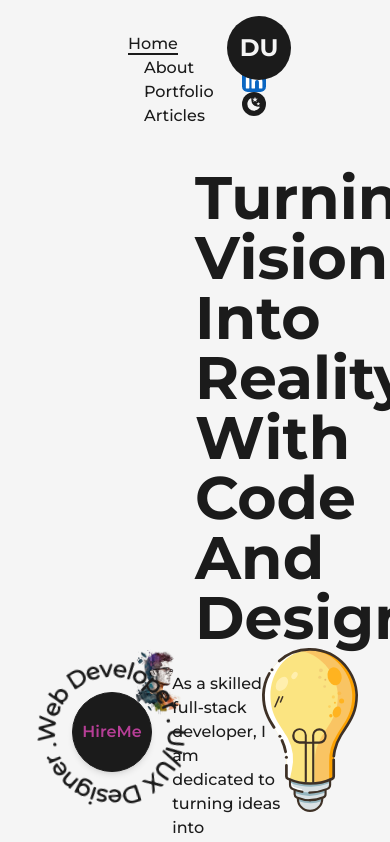
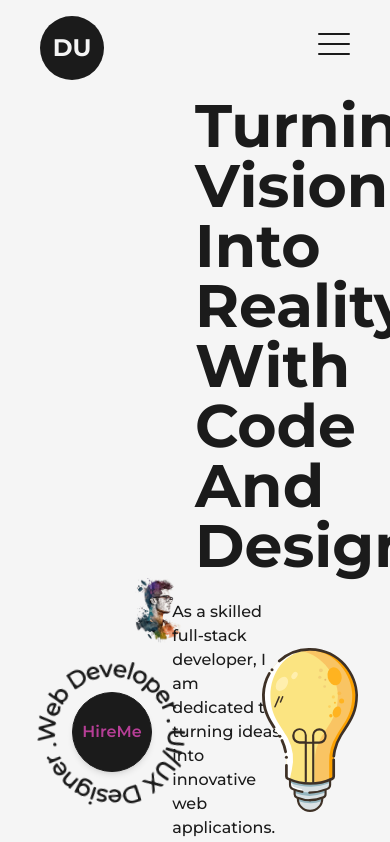
Before and after one commit to Dudi1896/dev-portfolio-nextjs, a Next.js app: page / in a window 390 px wide. Shown: the top 842 px of the page. Built offline with nearby package versions, Linux system fonts and the light colour scheme.

Commit message:
Navbar complete

```diff
--- a/src/components/NavBar.js
+++ b/src/components/NavBar.js
@@ -1,47 +1,120 @@
-import React from 'react';
+import React, { useState } from 'react';
 import { Logo } from './Logo';
-import {
-  GithubIcon,
-  LinkedInIcon,
-  MoonIcon,
-  SunIcon,
-} from './Icons';
+import { GithubIcon, LinkedInIcon, MoonIcon, SunIcon } from './Icons';
 import { motion } from 'framer-motion';
 import { CustomLink } from './CustomLink';
 import useThemeSwitcher from './Hooks/useThemeSwitcher';
+import { useRouter } from 'next/router';
+
+const MobileLink = ({ href, title, className = '', toggle }) => {
+  const router = useRouter();
+
+  const handleClick = () => {
+    toggle();
+    router.push(href)
+  }
+
+  return (
+    <button href={href} className={`${className} relative group my-4`}  onClick={handleClick}>
+      {title}
+      <span
+        className={`h-[2px] inline-block bg-colors-dark
+      absolute left-0 -bottom-0.5 group-hover:w-full transition-[width] ease duration-300
+      ${router.asPath === href ? 'w-full' : 'w-0'}
+      dark:bg-colors-light dark:text-colors-light`}
+      >
+        &nbsp;
+      </span>
+    </button>
+  );
+};
 
 export const NavBar = () => {
   const [mode, setMode] = useThemeSwitcher();
+  const [isOpen, setIsOpen] = useState(false);
+
+  const handleClick = () => {
+    setIsOpen(!isOpen);
+  };
 
   return (
-    <header className='w-full px-32 py-8 font-medium flex items-center justify-between
-    text-colors-dark dark:text-colors-light'
+    <header
+      className='w-full px-32 py-2 font-medium flex items-center justify-between
+    text-colors-dark dark:text-colors-light relative lg:px-10'
     >
-      <nav>
-        <CustomLink
-          href='/'
-          title='Home'
-          className='mr-4'
-        />
-        <CustomLink
-          href='/about'
-          title='About'
-          className='mx-4'
-        />
-        <CustomLink
-          href='/portfolio'
-          title='Portfolio'
-          className='mx-4'
-        />
-        <CustomLink
-          href='/articles'
-          title='Articles'
-          className='ml-4'
-        />
+
+      <Logo />
+
+
+    {isOpen ?
+
+    <motion.div
+     initial={{scale:0, opacity:0, x: '-50%', y:'-50%'}}
+     animate={{scale:1, opacity: 1}}
+     className=' min-w-[70vw] hidden lg:flex flex-col z-30 items-center justify-between fixed top-1/2 left-1/2 -translate-x-1/2 -translate-y-1/2
+    bg-colors-dark/90 dark:bg-colors-light/75 text-colors-light dark:text-colors-dark rounded-lg backdrop-blur-md py-20'>
+    <nav className='flex items-center flex-col justify-center'>
+        <MobileLink href='/' title='Home' className='' toggle={handleClick} />
+        <MobileLink href='/about' title='About' className='' toggle={handleClick} />
+        <MobileLink href='/portfolio' title='Portfolio' className='' toggle={handleClick} />
+        <MobileLink href='/articles' title='Articles' className='' toggle={handleClick} />
       </nav>
 
-      <nav className='flex items-center justify-center flex-wrap space-x-3'>
+      <nav className=' flex items-center justify-center space-x-3 mt-4'>
+      <motion.a
+        href='https://github.com'
+        target={'_blank'}
+        className='w-6'
+        whileHover={{ y: -2 }}
+        whileTap={{ scale: 0.9 }}
+      >
+        <GithubIcon className='fill-colors-light dark:fill-colors-dark' />
+      </motion.a>
 
+      <motion.a
+        href='https://linkedin.com'
+        target={'_blank'}
+        className='w-6'
+        whileHover={{ y: -2 }}
+        whileTap={{ scale: 0.9 }}
+      >
+        <LinkedInIcon />
+      </motion.a>
+
+      <button
+        onClick={() => setMode(mode === 'light' ? 'dark' : 'light')}
+        className={`ml-3 flex items-center justify-center rounded-full p-1
+        ${
+          mode === 'light'
+            ? 'bg-colors-dark text-colors-light'
+            : 'bg-colors-light text-colors-dark'
+        }
+        `}
+      >
+        {mode === 'dark' ? (
+          <SunIcon className={'fill-colors-dark'} />
+        ) : (
+          <MoonIcon className={'fill-colors-dark'} />
+        )}
+      </button>
+    </nav>
+    </motion.div>
+
+    :
+
+    null}
+
+
+
+      <div className=' space-x-5 flex justify-between items-center lg:hidden '>
+        <nav>
+          <CustomLink href='/' title='Home' className='mr-4'/>
+          <CustomLink href='/about' title='About' className='mx-4'/>
+          <CustomLink href='/portfolio' title='Portfolio' className='mx-4'/>
+          <CustomLink href='/articles' title='Articles' className='ml-4'/>
+        </nav>
+
+        <nav className=' flex items-center justify-center space-x-3 '>
         <motion.a
           href='https://github.com'
           target={'_blank'}
@@ -50,7 +123,6 @@ export const NavBar = () => {
           whileTap={{ scale: 0.9 }}
         >
           <GithubIcon className='dark:fill-colors-light' />
-
         </motion.a>
 
         <motion.a
@@ -66,7 +138,11 @@ export const NavBar = () => {
         <button
           onClick={() => setMode(mode === 'light' ? 'dark' : 'light')}
           className={`ml-3 flex items-center justify-center rounded-full p-1
-          ${mode === "light" ? "bg-colors-dark text-colors-light" : "bg-colors-light text-colors-dark" }
+          ${
+            mode === 'light'
+              ? 'bg-colors-dark text-colors-light'
+              : 'bg-colors-light text-colors-dark'
+          }
           `}
         >
           {mode === 'dark' ? (
@@ -77,9 +153,29 @@ export const NavBar = () => {
         </button>
       </nav>
 
-      <div className='absolute left-[50%] top-2 translate-x-[50%]'>
-        <Logo />
       </div>
+
+      <button
+        className='hidden lg:flex flex-col justify-center items-center'
+        onClick={handleClick}
+      >
+        <span
+          className={`bg-colors-dark dark:bg-colors-light block duration-300 ease-out h-0.5 w-8 rounded-sm ${
+            isOpen ? 'rotate-45 translate-y-2' : '-translate-y-0.5'
+          } `}
+        ></span>
+        <span
+          className={`bg-colors-dark dark:bg-colors-light block duration-300 ease-out h-0.5 w-8 rounded-sm  my-1.5 ${
+            isOpen ? 'opacity-0' : 'opacity-1'
+          }`}
+        ></span>
+        <span
+          className={`bg-colors-dark dark:bg-colors-light block duration-300 ease-out h-0.5 w-8 rounded-sm ${
+            isOpen ? '-rotate-45 -translate-y-2' : 'translate-y-0.5'
+          }`}
+        ></span>
+      </button>
+
     </header>
   );
 };
--- a/tailwind.config.js
+++ b/tailwind.config.js
@@ -35,6 +35,25 @@ module.exports = {
       }
 
     },
+  screens: {
+    "2xl": { max: "1535px" },
+    // => @media (max-width: 1535px) { ... }
+
+    'xl': { max: "1279px" },
+    // => @media (max-width: 1279px) { ... }
+
+    'lg': { max: "1023px" },
+    // => @media (max-width: 1023px) { ... }
+
+    'md': { max: "767px" },
+    // => @media (max-width: 767px) { ... }
+
+    'sm': { max: "639px" },
+    // => @media (max-width: 639px) { ... }
+
+    'xs': { max: "479px" },
+    // => @media (max-width: 479px) { ... }
+},
   },
   plugins: [],
 }
```
